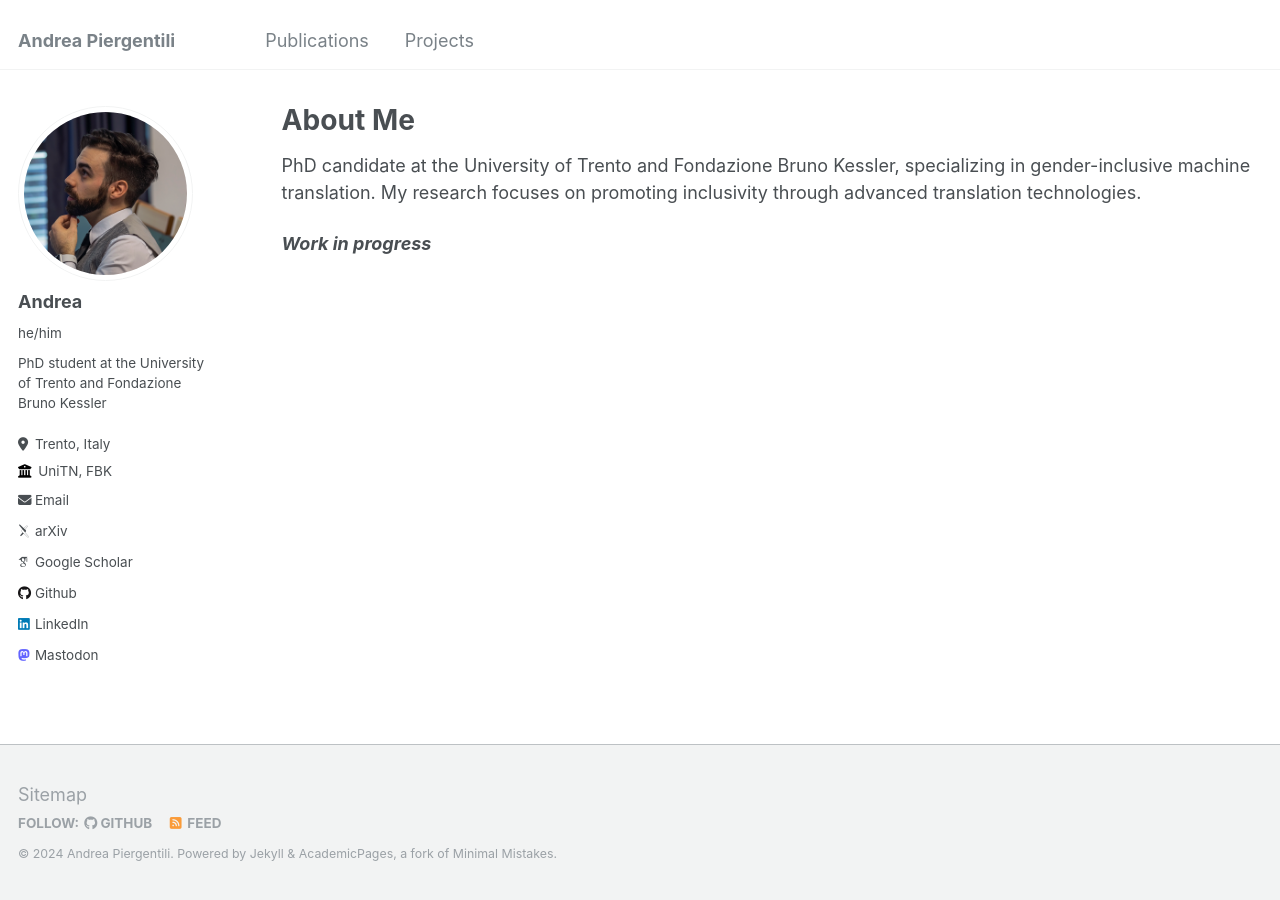
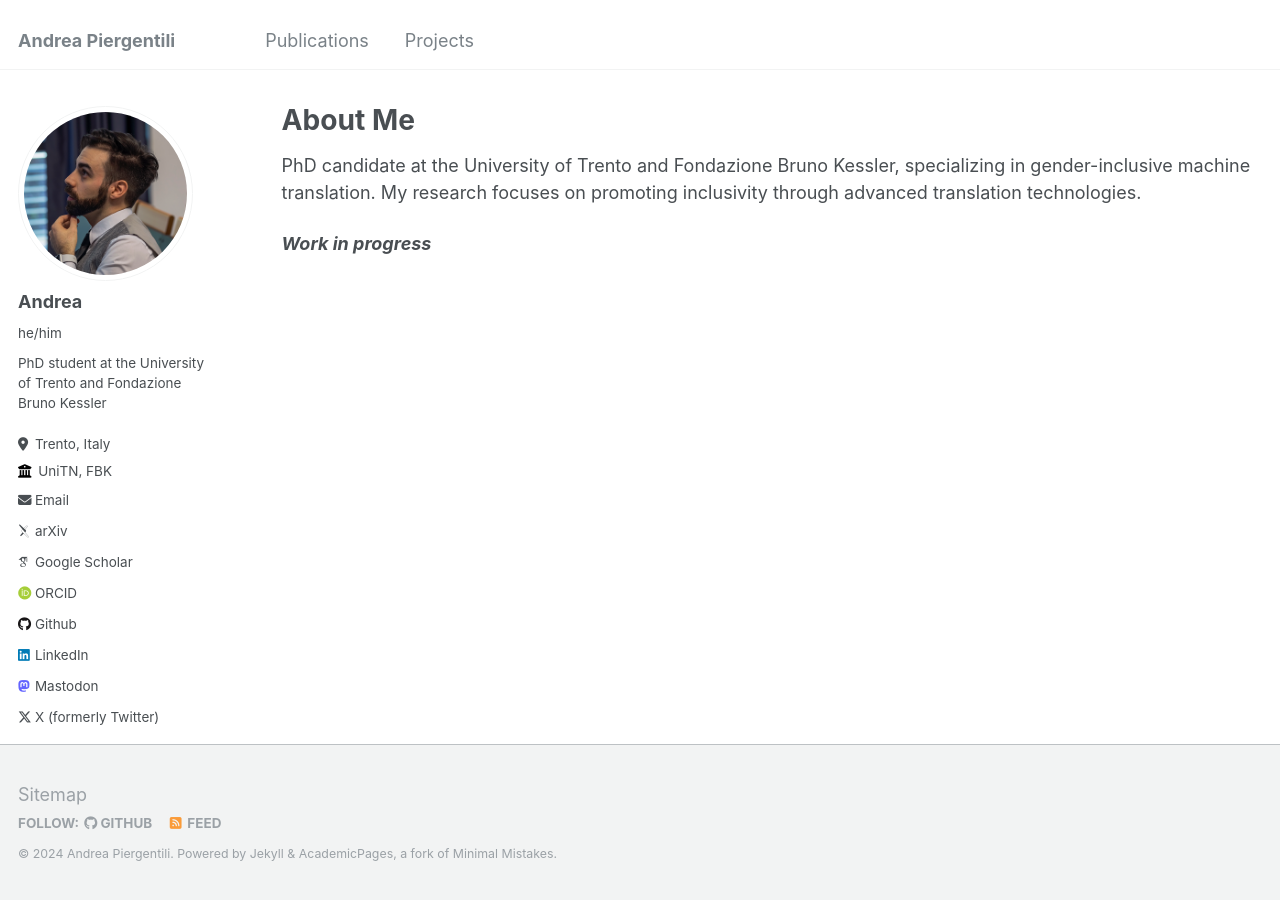
Before and after one commit to apierg/apierg.github.io, a Jekyll site: the page built from _pages/about.md, in a window 1280 px wide. Built offline with Jekyll 4.4.1, drawn with Linux system fonts in a browser that asks for light colours; some web fonts are replaced.

Commit message:
add Twitter profile and ORCID links

```diff
--- a/_config.yml
+++ b/_config.yml
@@ -34,7 +34,7 @@ author:
   arxiv            : "https://arxiv.org/search/?searchtype=author&query=Piergentili%2C+A"
   googlescholar    : "https://scholar.google.com/citations?user=SceVs8kAAAAJ&hl=it"
   impactstory      : # URL
-  orcid            : # "http://orcid.org/yourorcidurl"
+  orcid            : "https://orcid.org/0000-0003-2117-1338"
   semantic         : # URL
   pubmed           : # "https://www.ncbi.nlm.nih.gov/pubmed/?term=john+snow"
   researchgate     : # URL
@@ -65,7 +65,7 @@ author:
   steam            : # Username
   telegram         : # URL
   tumblr           : # Username
-  twitter          : # @apierg
+  twitter          : "@apierg"
   vine             : # Username
   weibo            : # Username
   wikipedia        : # Username
```
